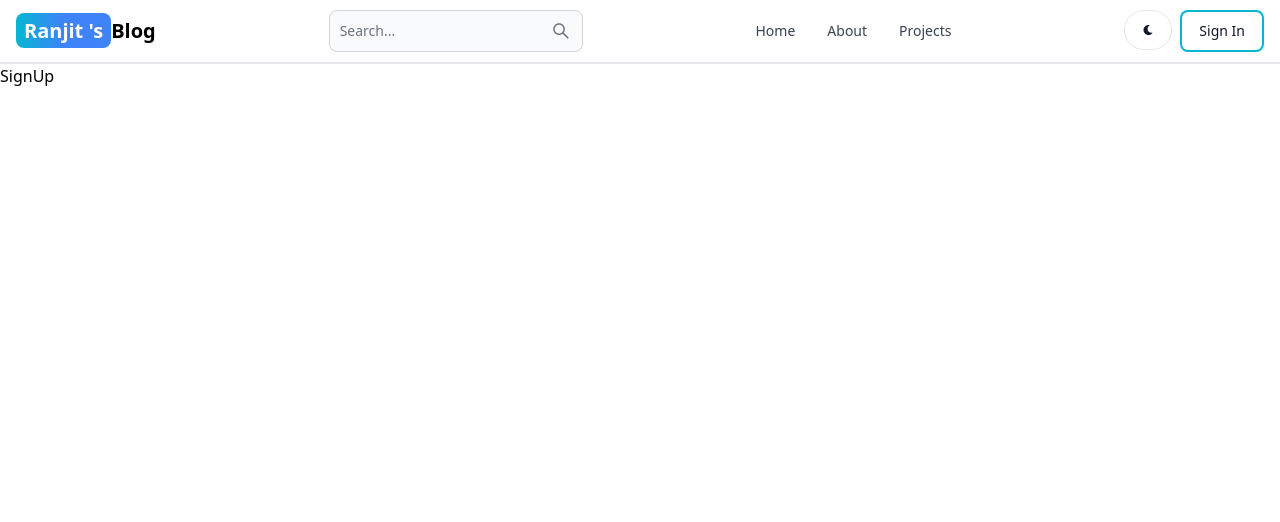
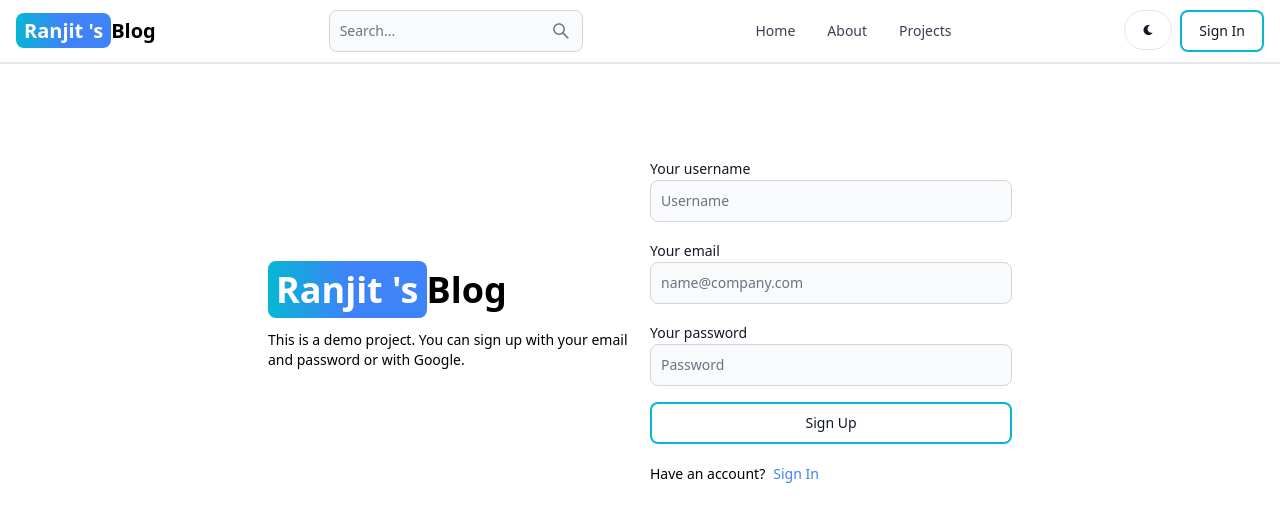
Before and after one commit to Ranjit47H/mern-blog-3, a React (Vite) app in the folder client/: page /signup in a window 1280 px wide. Shown: the top 522 px of the page. Built offline with nearby package versions, Linux system fonts and the light colour scheme.

Commit message:
create signup page ui

```diff
--- a/client/src/pages/SignUp.jsx
+++ b/client/src/pages/SignUp.jsx
@@ -1,5 +1,56 @@
+import { Button, Label, TextInput } from "flowbite-react";
+import { Link } from "react-router-dom";
 const SignUp = () => {
-  return <div>SignUp</div>;
+  return (
+    <div className="min-h-screen mt-20">
+      <div className="flex p-3 max-w-3xl mx-auto flex-col md:flex-row md:items-center gap-5">
+        {/* left */}
+        <div className="flex-1">
+          <Link to="/" className="font-bold dark:text-white text-4xl">
+            <span className="px-2 py-1 bg-gradient-to-r from-cyan-500 via-blue-500 to-blue-500 rounded-lg text-white">
+              Ranjit &apos;s
+            </span>
+            Blog
+          </Link>
+          <p className="text-sm mt-5">
+            This is a demo project. You can sign up with your email and password
+            or with Google.
+          </p>
+        </div>
+        {/* right */}
+
+        <div className="flex-1">
+          <form className="flex flex-col gap-4">
+            <div>
+              <Label value="Your username" />
+              <TextInput type="text" placeholder="Username" id="username" />
+            </div>
+            <div>
+              <Label value="Your email" />
+              <TextInput
+                type="text"
+                placeholder="name@company.com"
+                id="email"
+              />
+            </div>
+            <div>
+              <Label value="Your password" />
+              <TextInput type="text" placeholder="Password" id="password" />
+            </div>
+            <Button gradientDuoTone="cyanToBlue" type="submit" outline>
+              Sign Up
+            </Button>
+          </form>
+          <div className="flex gap-2 text-sm mt-5">
+            <span>Have an account?</span>
+            <Link to="/sign-in" className="text-blue-500">
+              Sign In
+            </Link>
+          </div>
+        </div>
+      </div>
+    </div>
+  );
 };
 
 export default SignUp;
```
